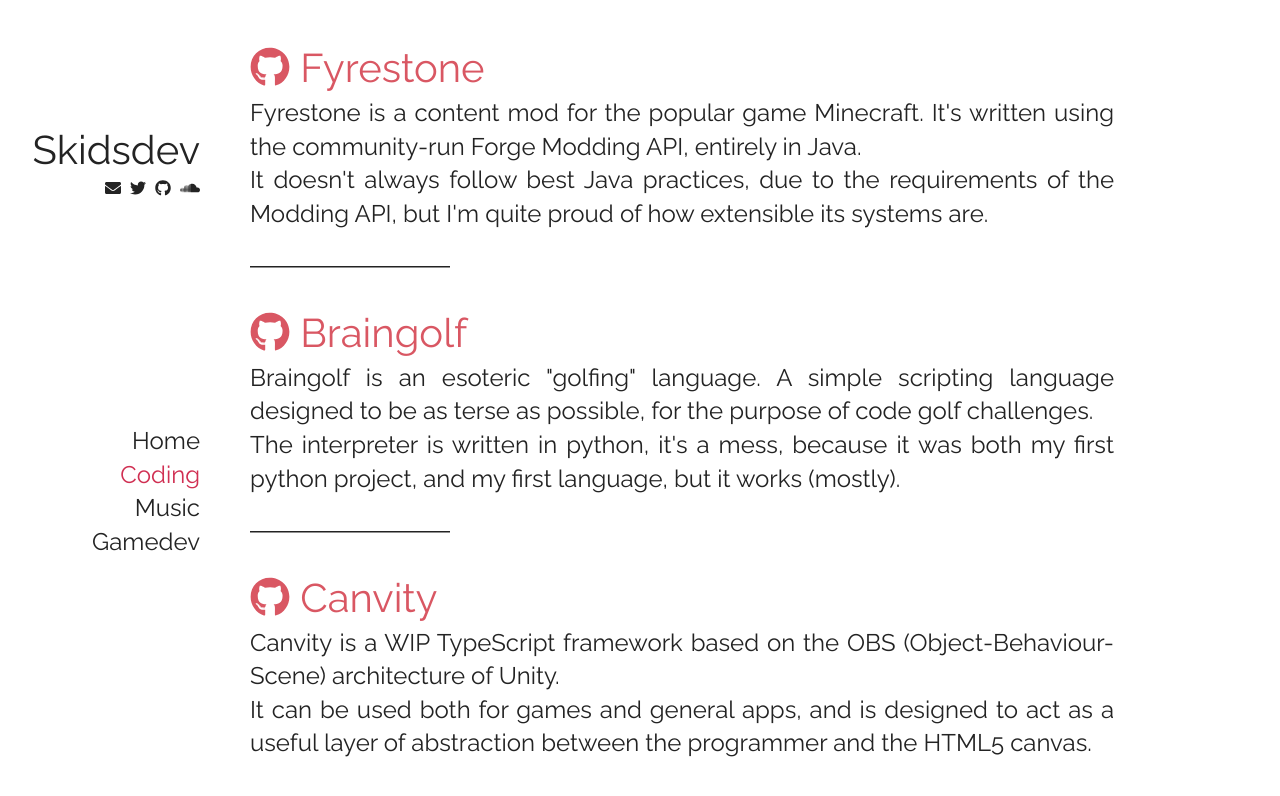
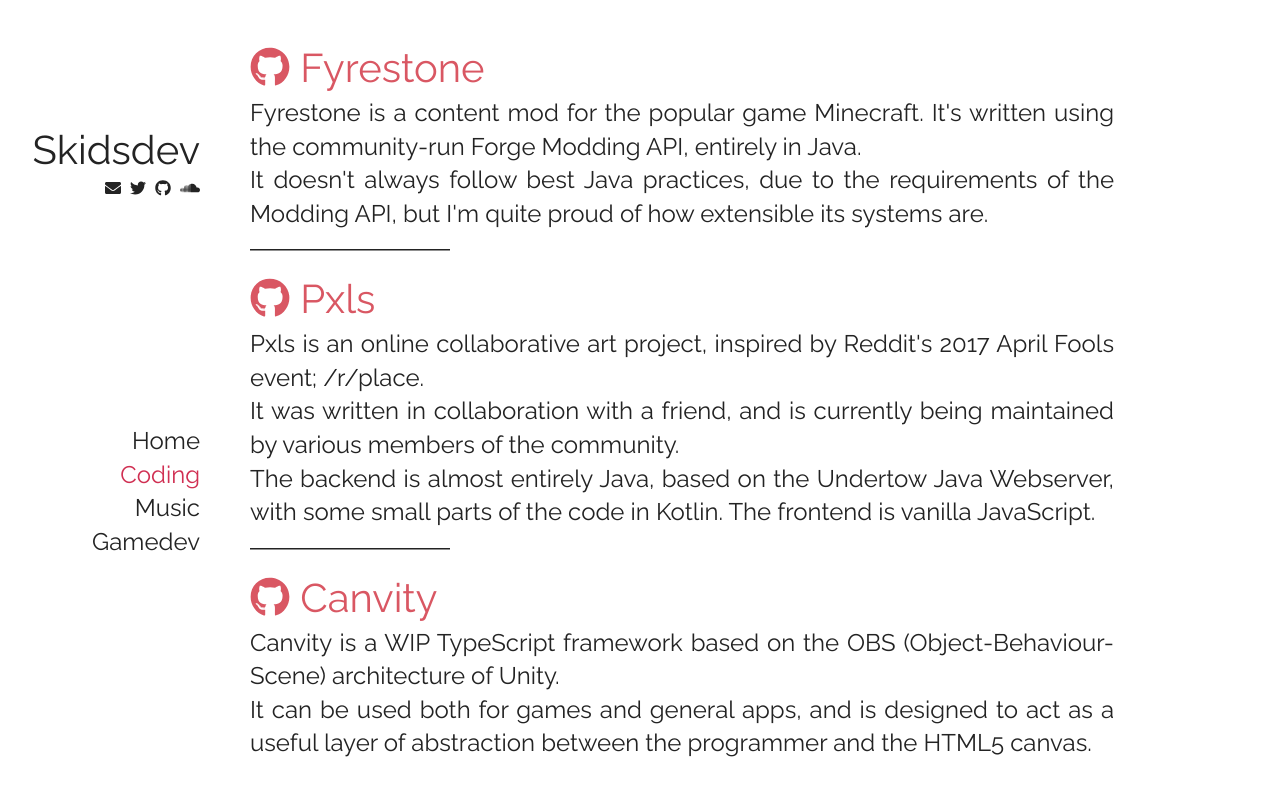
Before and after one commit to dylanrenwick/dylanrenwick.github.io, a plain HTML site: page code.html in a window 1280 px wide. Drawn offline with nearby package versions, Linux system fonts and the light colour scheme.

Commit message:
Removed Braingolf, added Pxls

```diff
--- a/code.html
+++ b/code.html
@@ -71,14 +71,15 @@
         <line x1="0" y1="0" x2="200" y2="0" style="stroke:#232323;stroke-width:3" />
       </svg>
       <div class="code-project">
-        <a href="https://github.com/dylanrenwick/braingolf" class="code-project-title">
-          <i class="fab fa-github"></i> Braingolf
+        <a href="https://github.com/xske/pxls" class="code-project-title">
+          <i class="fab fa-github"></i> Pxls
         </a>
         <p class="code-project-body">
-          Braingolf is an esoteric "golfing" language.
-          A simple scripting language designed to be as terse as possible, for the purpose of code golf challenges.
+          Pxls is an online collaborative art project, inspired by Reddit's 2017 April Fools event; /r/place.
           <br>
-          The interpreter is written in python, it's a mess, because it was both my first python project, and my first language, but it works (mostly).
+          It was written in collaboration with a friend, and is currently being maintained by various members of the community.
+          <br>
+          The backend is almost entirely Java, based on the Undertow Java Webserver, with some small parts of the code in Kotlin. The frontend is vanilla JavaScript.
         </p>
       </div>
       <svg height="3" width="200">
```
